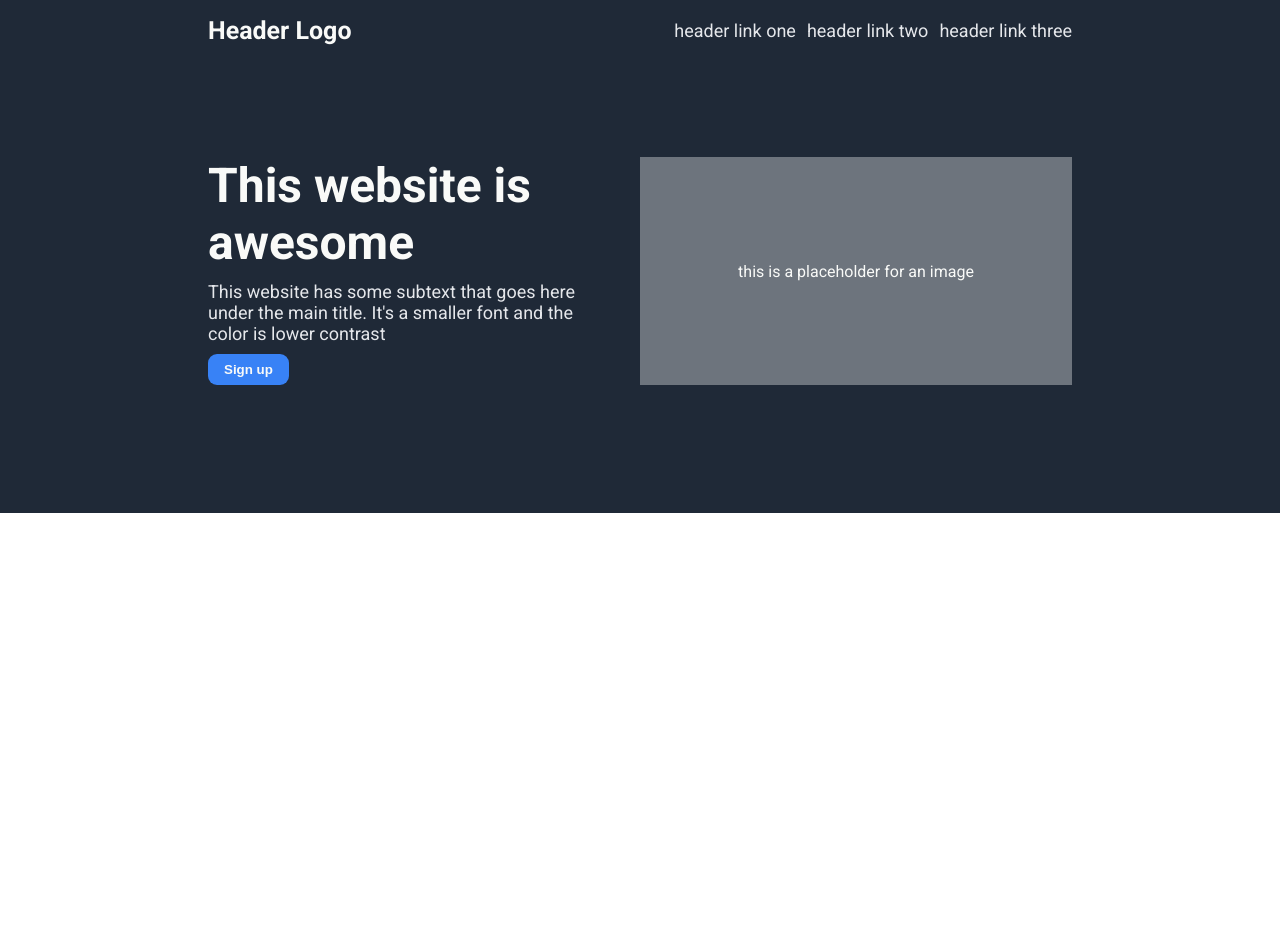
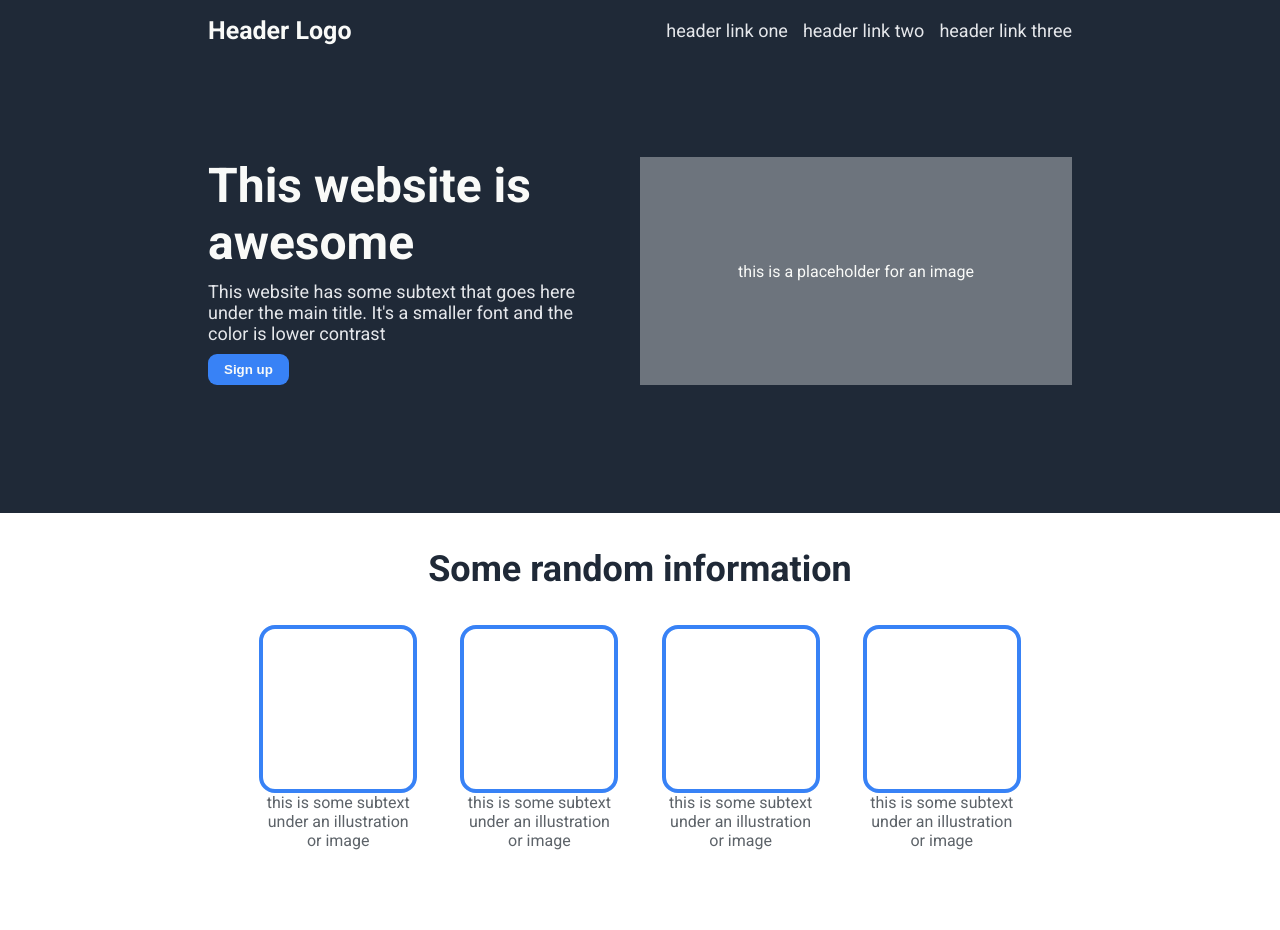
Before and after one commit to Adwithr/Landing-Page, a plain HTML site: page index.html in a window 1280 px wide. Before the commit the page ends 800 px from the top, so only its background shows below. Drawn offline with Linux system fonts and the light colour scheme.

Commit message:
made information section

```diff
--- a/index.html
+++ b/index.html
@@ -32,5 +32,34 @@
         </div>
       </div>
     </div>
+    <div class="information-section">
+      <div class="information-header">Some random information</div>
+      <div class="info-content">
+        <div class="cards">
+          <div class="info-img"></div>
+          <div class="text">
+            this is some subtext under an illustration or image
+          </div>
+        </div>
+        <div class="cards">
+          <div class="info-img"></div>
+          <div class="text">
+            this is some subtext under an illustration or image
+          </div>
+        </div>
+        <div class="cards">
+          <div class="info-img"></div>
+          <div class="text">
+            this is some subtext under an illustration or image
+          </div>
+        </div>
+        <div class="cards">
+          <div class="info-img"></div>
+          <div class="text">
+            this is some subtext under an illustration or image
+          </div>
+        </div>
+      </div>
+    </div>
   </body>
 </html>
--- a/styles.css
+++ b/styles.css
@@ -8,6 +8,7 @@ body {
   font-family: "Roboto", sans-serif;
 }
 
+/* Header */
 .header {
   display: flex;
   flex-direction: column;
@@ -24,7 +25,7 @@ ul {
   display: flex;
   margin: 0;
   padding: 0;
-  gap: 11px;
+  gap: 15px;
 }
 
 li {
@@ -95,3 +96,46 @@ a {
   font-weight: bold;
   border-radius: 9px;
 }
+
+/* Information section */
+.information-section {
+  display: flex;
+  flex-direction: column;
+  align-items: center;
+  padding-top: 2.2em;
+  padding-bottom: 5em;
+}
+
+.information-header {
+  display: flex;
+  align-items: center;
+  font-size: 36px;
+  font-weight: 800;
+  color: #1f2937;
+}
+
+.info-content {
+  display: flex;
+  margin-left: 50%;
+  margin-right: 50%;
+  gap: 2.7em;
+  margin-top: 2.2em;
+}
+
+.cards {
+  display: flex;
+  flex-direction: column;
+  text-align: center;
+}
+
+.info-img {
+  width: 150px;
+  height: 160px;
+  border: 4px solid #3882f6;
+  border-radius: 16px;
+}
+
+.text {
+  color: hsl(212, 6%, 39%);
+  font-weight: 500;
+}
```
